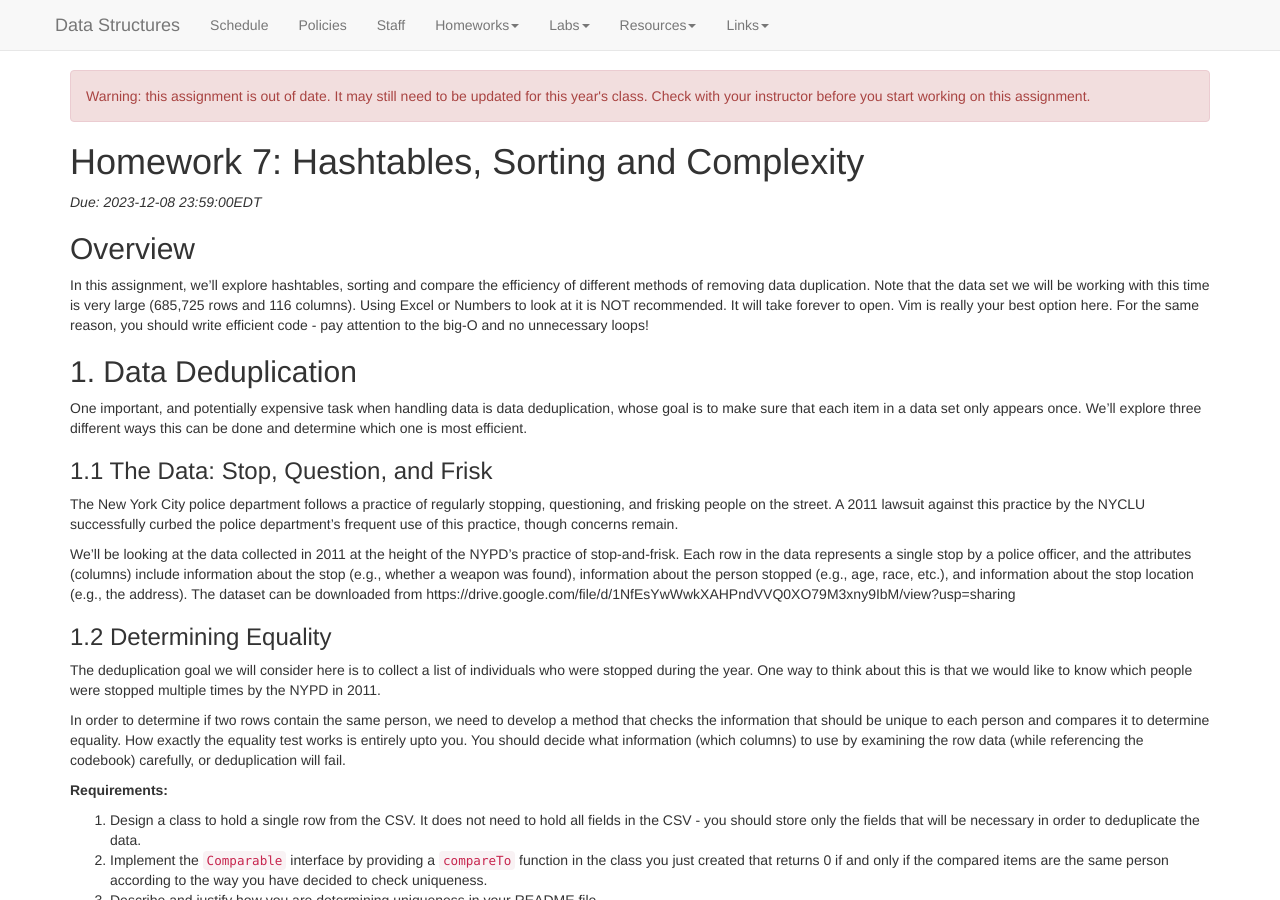
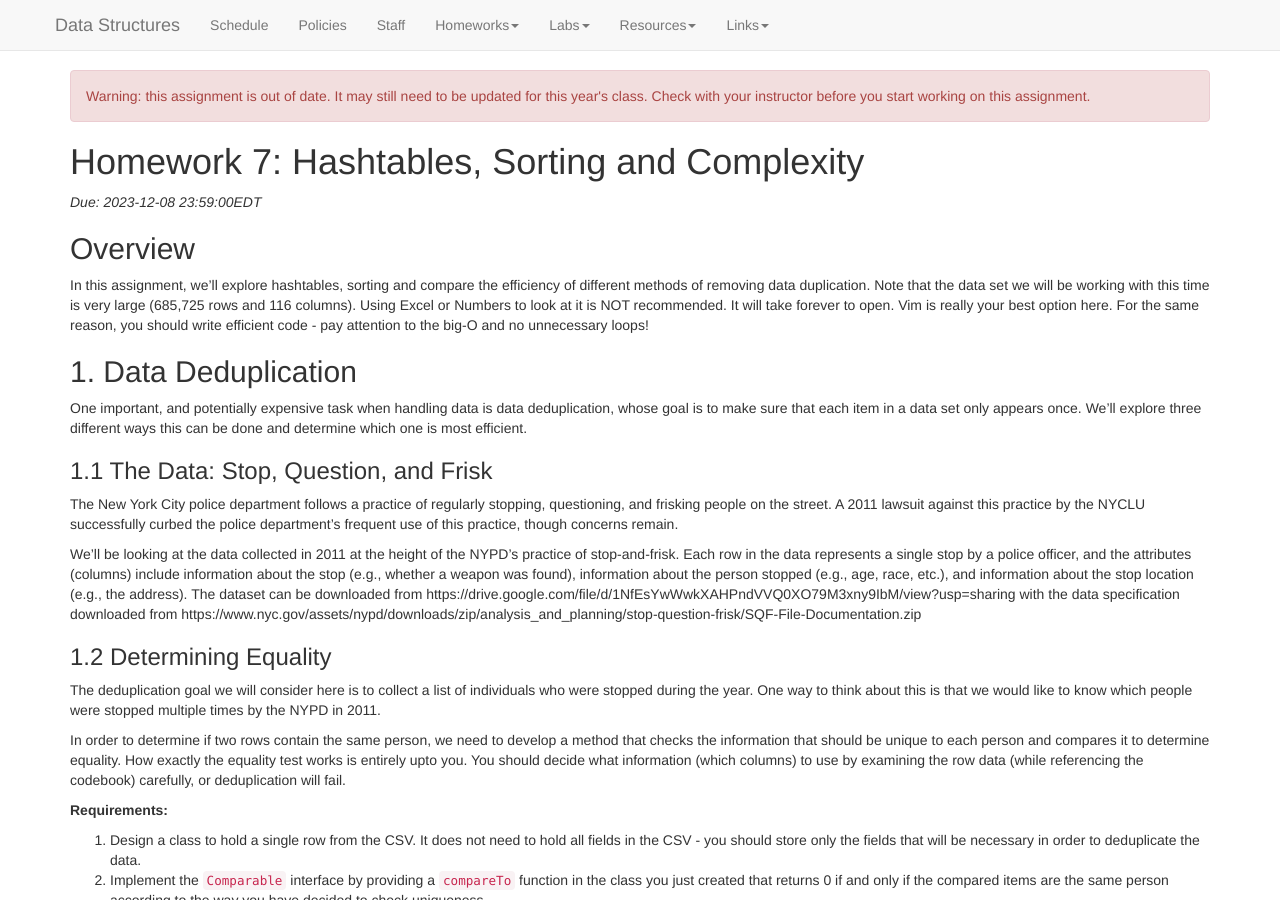
Before and after one commit to kalte0/BMC-CS-151.github.io, a Jekyll site: the page built from hws/HW07.md, in a window 1280 px wide and 900 px high. Built offline with Jekyll 4.4.1, drawn with Linux system fonts in a browser that asks for light colours; nearby versions of some CDN libraries.

Commit message:
Update HW07.md

```diff
--- a/hws/HW07.md
+++ b/hws/HW07.md
@@ -84,6 +84,7 @@ police officer, and the attributes (columns) include information about the stop
 (e.g., whether a weapon was found), information about the person stopped (e.g.,
 age, race, etc.), and information about the stop location (e.g., the address). The
 dataset can be downloaded from https://drive.google.com/file/d/1NfEsYwWwkXAHPndVVQ0XO79M3xny9IbM/view?usp=sharing
+with the data specification downloaded from https://www.nyc.gov/assets/nypd/downloads/zip/analysis_and_planning/stop-question-frisk/SQF-File-Documentation.zip
 
 ### 1.2 Determining Equality
 
```
